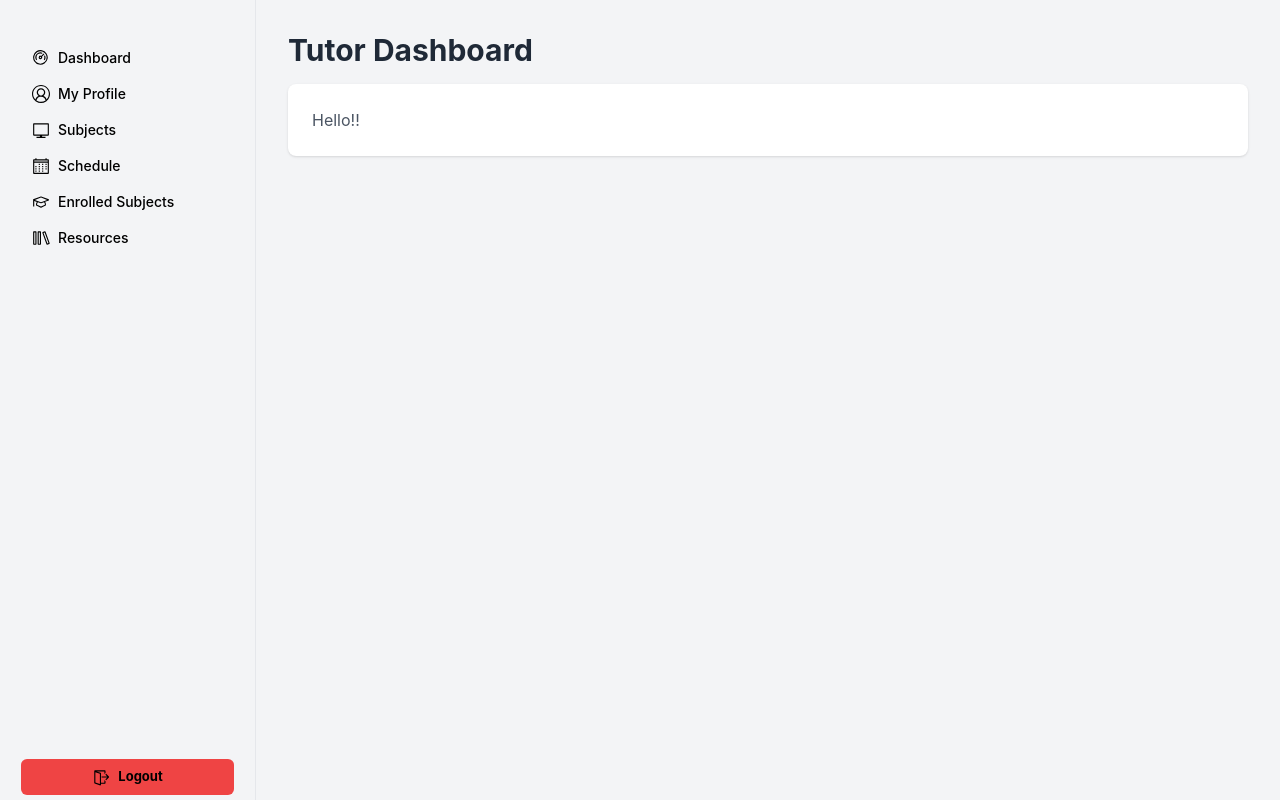
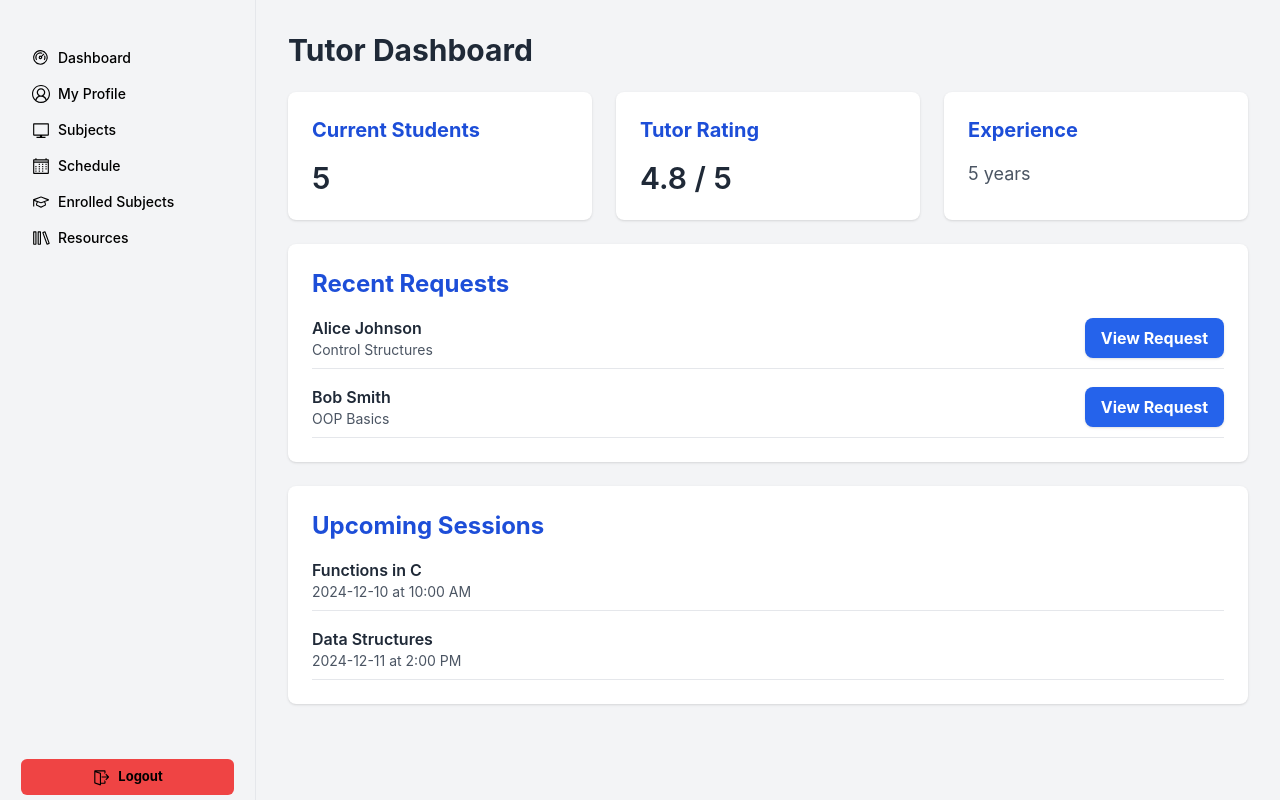
Before and after one commit to musnymubarak/EduLink-Peer-Tutoring-App, a React (Create React App) app in the folder frontend/: page /dashboard/tutor in a window 1280 px wide. Built offline with nearby package versions, Linux system fonts and the light colour scheme.

Commit message:
Completed tutor dashboard

```diff
--- a/frontend/src/components/dashboard/tutor/TDashboard.js
+++ b/frontend/src/components/dashboard/tutor/TDashboard.js
@@ -1,20 +1,159 @@
-import React from "react";
+import React, { useState } from "react";
 import Sidebar from "../Sidebar";
 
 export default function TDashboard() {
+  const [isModalOpen, setIsModalOpen] = useState(false);
+  const [selectedRequest, setSelectedRequest] = useState(null);
+
+  const recentRequests = [
+    { id: 1, student: "Alice Johnson", topic: "Control Structures", date: "2024-12-08" },
+    { id: 2, student: "Bob Smith", topic: "OOP Basics", date: "2024-12-07" },
+  ];
+
+  const currentStudents = 5;
+  const tutorDetails = {
+    rating: 4.8,
+    experience: "5 years",
+    upcomingSessions: [
+      { id: 1, topic: "Functions in C", date: "2024-12-10", time: "10:00 AM" },
+      { id: 2, topic: "Data Structures", date: "2024-12-11", time: "2:00 PM" },
+    ],
+  };
+
+  const handleViewRequest = (request) => {
+    setSelectedRequest(request);
+    setIsModalOpen(true);
+  };
+
+  const handleCloseModal = () => {
+    setIsModalOpen(false);
+    setSelectedRequest(null);
+  };
+
+  const handleAccept = () => {
+    console.log(`Accepted request: ${selectedRequest.id}`);
+    handleCloseModal();
+  };
+
+  const handleDecline = () => {
+    console.log(`Declined request: ${selectedRequest.id}`);
+    handleCloseModal();
+  };
+
   return (
     <div className="flex min-h-screen bg-gray-100">
       <div className="fixed top-0 left-0 w-64 h-screen bg-richblue-800 border-r border-richblack-700">
         <Sidebar />
       </div>
       <div className="flex-1 ml-64 p-8 overflow-y-auto">
-        <h1 className="text-3xl font-bold text-gray-800 mb-4">Tutor Dashboard</h1>
+        <h1 className="text-3xl font-bold text-gray-800 mb-6">Tutor Dashboard</h1>
+
+        {/* Overview Section */}
+        <div className="grid grid-cols-1 md:grid-cols-3 gap-6 mb-6">
+          <div className="bg-white rounded-lg shadow p-6">
+            <h2 className="text-xl font-bold text-blue-700">Current Students</h2>
+            <p className="text-3xl font-semibold text-gray-800 mt-4">{currentStudents}</p>
+          </div>
+          <div className="bg-white rounded-lg shadow p-6">
+            <h2 className="text-xl font-bold text-blue-700">Tutor Rating</h2>
+            <p className="text-3xl font-semibold text-gray-800 mt-4">{tutorDetails.rating} / 5</p>
+          </div>
+          <div className="bg-white rounded-lg shadow p-6">
+            <h2 className="text-xl font-bold text-blue-700">Experience</h2>
+            <p className="text-lg text-gray-600 mt-4">{tutorDetails.experience}</p>
+          </div>
+        </div>
+
+        {/* Recent Requests Section */}
+        <div className="bg-white rounded-lg shadow p-6 mb-6">
+          <h2 className="text-2xl font-bold text-blue-700 mb-4">Recent Requests</h2>
+          {recentRequests.length > 0 ? (
+            <ul className="space-y-4">
+              {recentRequests.map((request) => (
+                <li
+                  key={request.id}
+                  className="flex items-center justify-between border-b pb-2"
+                >
+                  <div>
+                    <p className="text-gray-800 font-semibold">{request.student}</p>
+                    <p className="text-gray-600 text-sm">{request.topic}</p>
+                  </div>
+                  <button
+                    onClick={() => handleViewRequest(request)}
+                    className="px-4 py-2 bg-blue-600 text-white font-bold rounded-lg shadow hover:bg-blue-700 focus:outline-none focus:ring-2 focus:ring-blue-400"
+                  >
+                    View Request
+                  </button>
+                </li>
+              ))}
+            </ul>
+          ) : (
+            <p className="text-gray-600">No recent requests.</p>
+          )}
+        </div>
+
+        {/* Upcoming Sessions Section */}
         <div className="bg-white rounded-lg shadow p-6">
-          <p className="text-gray-600">
-            Hello!!
-          </p>
+          <h2 className="text-2xl font-bold text-blue-700 mb-4">Upcoming Sessions</h2>
+          {tutorDetails.upcomingSessions.length > 0 ? (
+            <ul className="space-y-4">
+              {tutorDetails.upcomingSessions.map((session) => (
+                <li
+                  key={session.id}
+                  className="flex items-center justify-between border-b pb-2"
+                >
+                  <div>
+                    <p className="text-gray-800 font-semibold">{session.topic}</p>
+                    <p className="text-gray-600 text-sm">
+                      {session.date} at {session.time}
+                    </p>
+                  </div>
+                </li>
+              ))}
+            </ul>
+          ) : (
+            <p className="text-gray-600">No upcoming sessions.</p>
+          )}
         </div>
       </div>
+
+      {/* Modal for Viewing Request */}
+      {isModalOpen && selectedRequest && (
+        <div className="fixed inset-0 bg-black/50 flex items-center justify-center z-50">
+          <div className="bg-white rounded-lg shadow-lg p-8 w-full max-w-lg">
+            <h2 className="text-2xl font-bold mb-4 text-gray-800">Request Details</h2>
+            <p className="text-gray-600">
+              <strong>Student:</strong> {selectedRequest.student}
+            </p>
+            <p className="text-gray-600">
+              <strong>Topic:</strong> {selectedRequest.topic}
+            </p>
+            <p className="text-gray-600">
+              <strong>Date:</strong> {selectedRequest.date}
+            </p>
+            <div className="mt-6 flex justify-end space-x-4">
+              <button
+                onClick={handleAccept}
+                className="px-6 py-3 bg-green-600 text-white font-bold rounded-lg shadow hover:bg-green-700"
+              >
+                Accept
+              </button>
+              <button
+                onClick={handleDecline}
+                className="px-6 py-3 bg-red-600 text-white font-bold rounded-lg shadow hover:bg-red-700"
+              >
+                Decline
+              </button>
+              <button
+                onClick={handleCloseModal}
+                className="px-6 py-3 bg-gray-500 text-white font-bold rounded-lg shadow hover:bg-gray-600"
+              >
+                Close
+              </button>
+            </div>
+          </div>
+        </div>
+      )}
     </div>
   );
 }
```
